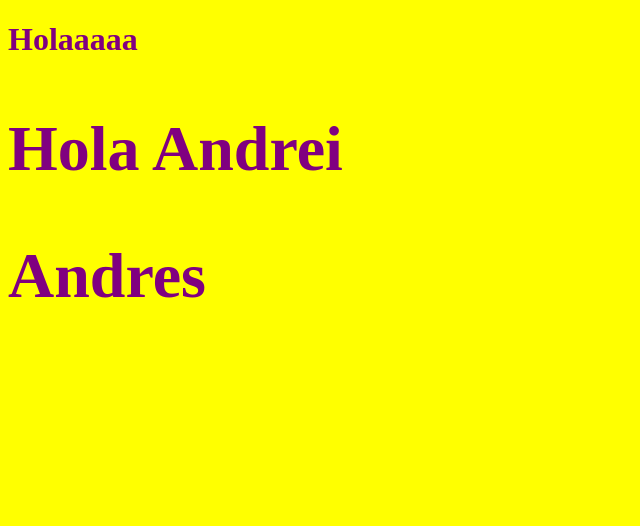
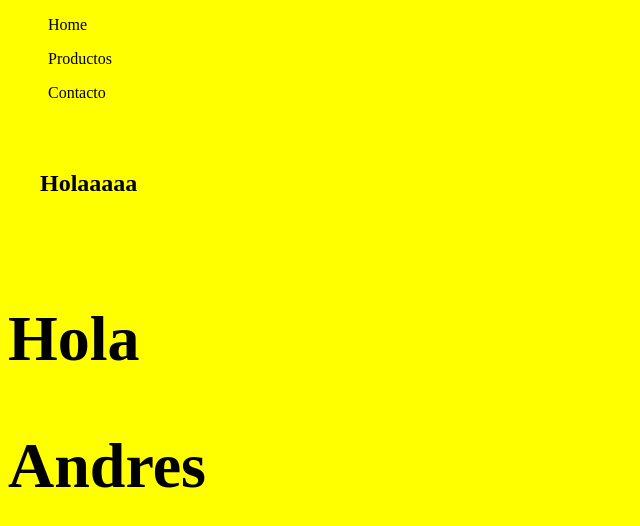
Before and after one commit to andreslarrotta/Taskautomation, a website: page index.html in a window 1280 px wide. Shown: the whole page, without its empty margins (0-640 px from the left). Drawn offline with Linux system fonts and the light colour scheme.

Commit message:
templates para trabajar en sass

```diff
--- a/index.html
+++ b/index.html
@@ -8,8 +8,17 @@
     <link rel="stylesheet" href="./css/main.css">
 </head>
 <body>
-    <h1>Holaaaaa</h1>
-    <h2>Hola Andrei</h2>
-    <h2>Andres</h2>
+    <header>
+        <nav>
+            <ul>Home</ul>
+            <ul>Productos</ul>
+            <ul>Contacto</ul>
+        </nav>
+    </header>
+    <section>
+            <h1>Holaaaaa</h1>
+            <h2>Hola</h2>
+            <h2>Andres</h2>
+    </section>
 </body>
 </html>
--- /dev/null
+++ b/scss/components/_menu.scss
@@ -0,0 +1,13 @@
+$primary-color: black;
+
+body{
+    background: yellow;
+
+    h1{
+        color:$primary-color;
+    }
+    h2{
+        font-size: 4rem;
+        color: $primary-color;
+    }
+}
--- /dev/null
+++ b/scss/components/_mixins.scss
@@ -0,0 +1,15 @@
+@mixin button{
+    display: inline-block;
+    text-decoration: none;
+    padding: 2rem;
+
+
+    &:hover{
+        background: red;
+    }
+}
+body{
+    h1{
+        @include button;
+    }
+}
--- a/scss/main.scss
+++ b/scss/main.scss
@@ -1,13 +1,2 @@
-$primary-color: purple;
-
-body{
-    background: yellow;
-
-    h1{
-        color:$primary-color;
-    }
-    h2{
-        font-size: 4rem;
-        color: $primary-color;
-    }
-}
+@import "components/menu";
+@import "components/mixins";
```
Also changed, not shown: css/main.css.
